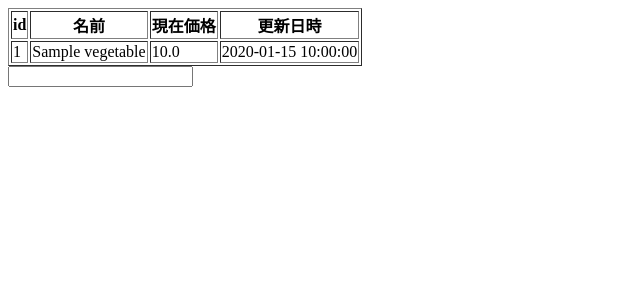
After one commit to rody666/vegeble, a Flask app: page /setprice in a window 1280 px wide. The commit adds this page. Shown: the top 300 px of the page, without its empty margins (0-640 px from the left). Run offline with Flask 3, Linux system fonts and the light colour scheme; tables that the repository leaves empty hold one stand-in row (values such as "Sample post").

Commit message:
start creating price setting page

```diff
--- a/app.py
+++ b/app.py
@@ -185,29 +185,6 @@ def assessment(filename):
     else:
         return (f'{filename} is Not exist')
 
-'''''
-    #if 'file' not in request.files:
-    #    return 'No file part'
-
-    file = request.files['vege_image']
-
-    if file.filename == '':
-        return 'No selected file'
-
-    if file and allowed_file(file.filename):
-        filename = secure_filename(file.filename)
-        filepath = os.path.join(
-            app.config['UPLOAD_FOLDER'],
-            filename
-        )
-        file.save(filepath)
-        with open(filepath, "rb") as f:
-            encoded = base64.b64encode(f.read()).decode('utf-8')
-        output = price(filename.rsplit('.', 1)[1], encoded)
-        return render_template('assessment.html',encoded=encoded,output=output)
-
-    return 'Invalid file type'
-'''''
 
 @app.route('/mypage', methods=['GET','POST'])
 def mypage():
@@ -227,7 +204,10 @@ def logtou():
     session.clear()
     return redirect(url_for('login'))
 
-
+@app.route('/setprice')
+def setprice():
+    vegetables = Vegetable.query.all()
+    return render_template('setprice.html',vegetables=vegetables)
 
 @app.route('/users')
 def users():
--- a/templates/assessment.html
+++ b/templates/assessment.html
@@ -57,10 +57,7 @@
     <p id="vegetable"></p>
     <p id="condition"></p>
     <p id="reason"></p>
-    <form action="/assessment" method="post" enctype="multipart/form-data">
-        <input type="file" name="vege_image" accept="image/*" onchange="onChangeInputFile(event)">
-        <input type="submit" value="査定する">
-    </form>
+    <input type="file" name="vege_image" accept="image/*" onchange="onChangeInputFile(event)">
 
     <div class="footer">
     <a href="/">査定</a>
--- /dev/null
+++ b/templates/setprice.html
@@ -0,0 +1,29 @@
+<!DOCTYPE html>
+<html lang="en">
+<head>
+    <meta charset="UTF-8">
+    <meta name="viewport" content="width=device-width, initial-scale=1.0">
+    <title>価格設定</title>
+</head>
+<body>
+    <table border="1">
+        <tr>
+            <th>id</th>
+            <th>名前</th>
+            <th>現在価格</th>
+            <th>更新日時</th>
+        </tr>
+        {% for vegetable in vegetables %}
+        <tr>
+            <td>{{vegetable.id}}</td>
+            <td>{{vegetable.name}}</td>
+            <td>{{vegetable.base_price}}</td>
+            <td>{{vegetable.updated_at}}</td>
+        </tr>
+        {% endfor %}
+    </table>
+    <form action="/setprice">
+        <input type="text" name="">
+    </form>
+</body>
+</html>
```
Also changed, not shown: instance/main.db, static/uploads/3dcd804f489145c6819b74511da10ca3.webp (added).
